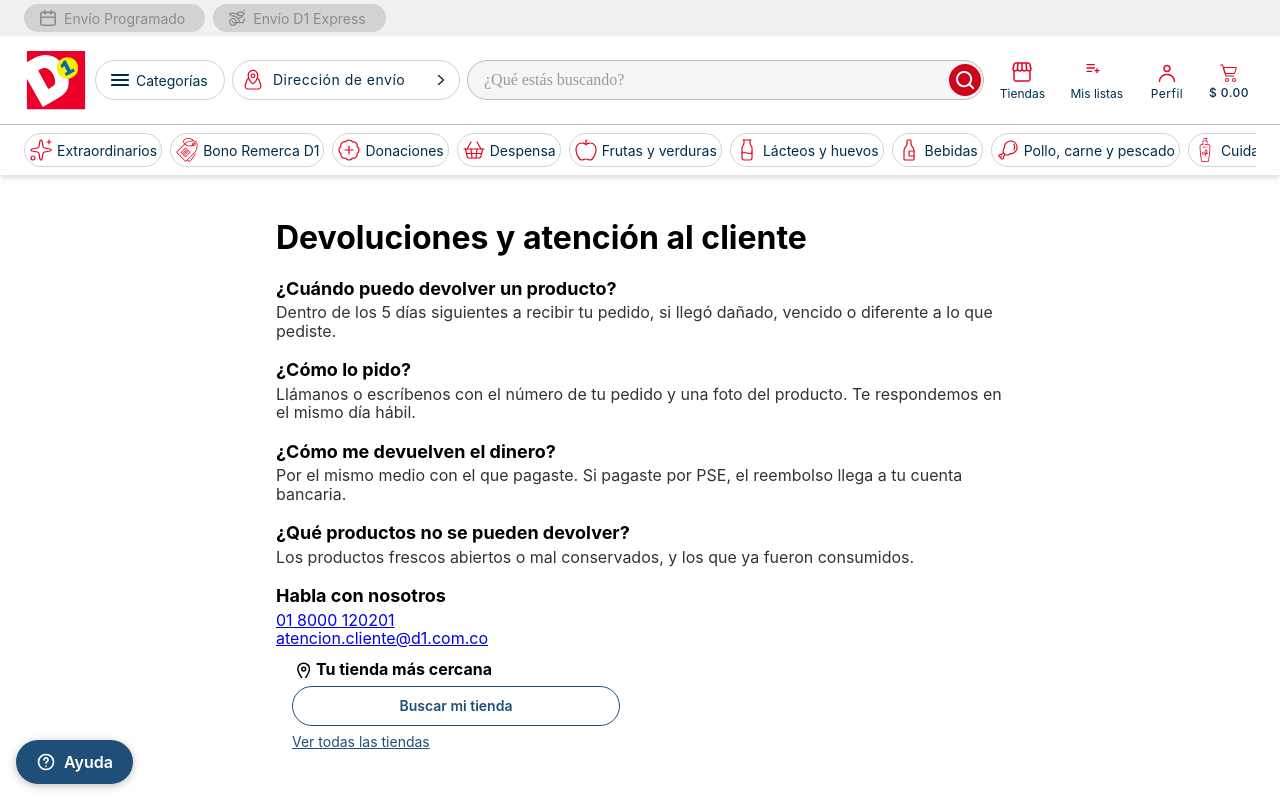
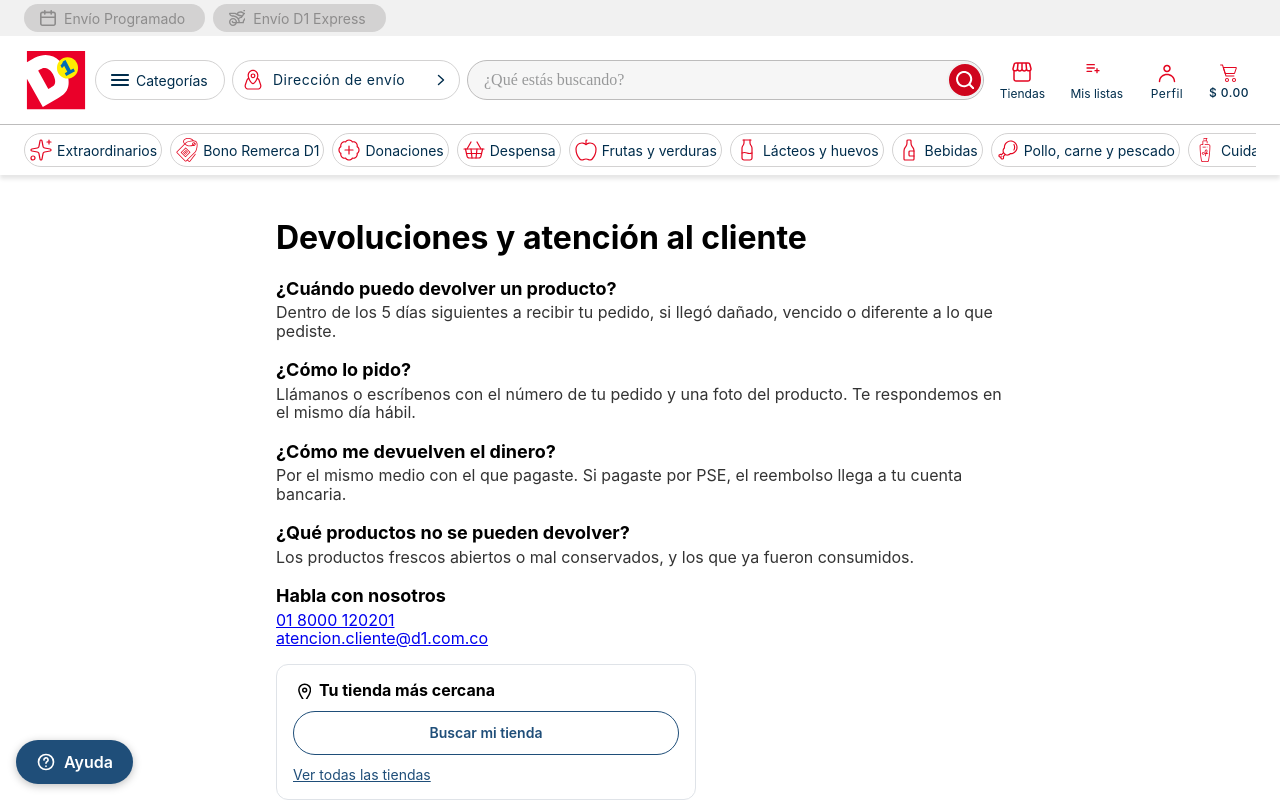
Before and after one commit to SmallCakekoo/D1-SHOP, a React (Vite) app: page /devoluciones in a window 1280 px wide. Shown: the top 800 px of the page. Built offline with nearby package versions, Linux system fonts and the light colour scheme; a web font is replaced by a local one.

Commit message:
pulido 7: tienda mas cercana en tarjeta propia, sin recortes

```diff
--- a/src/styles/tienda-cercana.css
+++ b/src/styles/tienda-cercana.css
@@ -1,11 +1,28 @@
-/* Cambio 7: tienda más cercana. */
-.d1-near { display: flex; flex-direction: column; gap: 8px; max-width: 360px; padding: 12px 16px; font-size: 14px; }
-.d1-near__title { display: flex; align-items: center; gap: 6px; margin: 0; font-size: 16px; }
-.d1-near select { min-height: 40px; padding: 0 8px; border: 1px solid #aaa; border-radius: 8px; background: #fff; }
-.d1-near__geo { min-height: 40px; border: 1px solid #1f4e79; border-radius: 999px; background: #fff; color: #1f4e79; font-weight: 600; cursor: pointer; }
+/* Cambio 7: tienda más cercana (pulido 7: contenedor propio, sin recortes). */
+.d1-near {
+  box-sizing: border-box;
+  display: flex;
+  flex-direction: column;
+  gap: 12px;
+  width: 100%;
+  max-width: 420px;
+  margin: 16px 0;
+  padding: 16px;
+  background: #fff;
+  border: 1px solid #dfe3e8;
+  border-radius: 12px;
+  font-size: 14px;
+  overflow: visible;
+}
+.d1-near > * { min-width: 0; }
+.d1-near__title { display: flex; align-items: center; gap: 8px; margin: 0; font-size: 16px; }
+.d1-near__title svg { flex: 0 0 18px; }
+.d1-near select { box-sizing: border-box; width: 100%; min-height: 44px; padding: 0 10px; border: 1px solid #aaa; border-radius: 8px; background: #fff; font: inherit; }
+.d1-near__geo { box-sizing: border-box; width: 100%; min-height: 44px; padding: 0 16px; border: 1px solid #1f4e79; border-radius: 999px; background: #fff; color: #1f4e79; font: inherit; font-weight: 600; cursor: pointer; }
 .d1-near__geo:disabled { opacity: 0.5; cursor: default; }
 .d1-near__aviso { margin: 0; color: #8a5a00; }
-.d1-near__list { list-style: none; margin: 0; padding: 0; display: grid; gap: 10px; }
-.d1-near__list li { display: flex; flex-direction: column; gap: 2px; padding: 10px 12px; background: #f3f8fc; border-radius: 8px; }
+.d1-near__list { list-style: none; margin: 0; padding: 0; display: grid; gap: 12px; }
+.d1-near__list li { display: flex; flex-direction: column; gap: 4px; padding: 12px 14px; background: #f3f8fc; border: 1px solid #d5e3f0; border-radius: 10px; overflow-wrap: anywhere; }
 .d1-near__km { color: #555; }
-.d1-near a { color: #1f4e79; }
+.d1-near a { color: #1f4e79; overflow-wrap: anywhere; }
+.d1-near__all { align-self: flex-start; }
```
